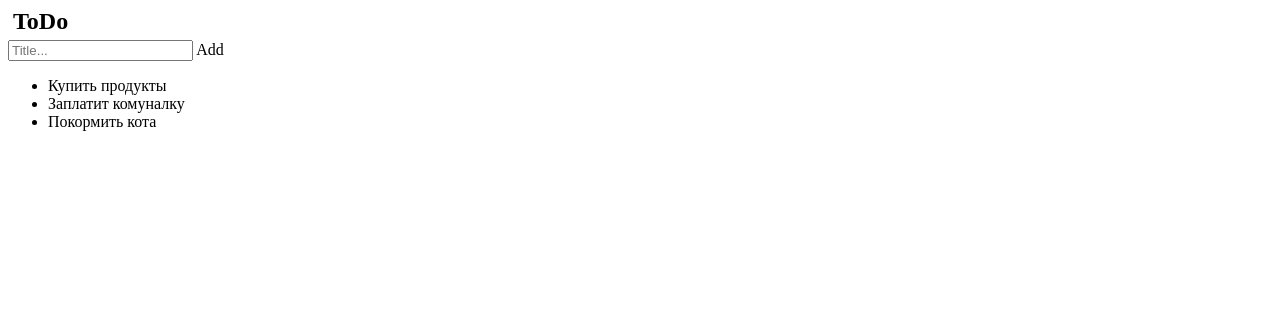
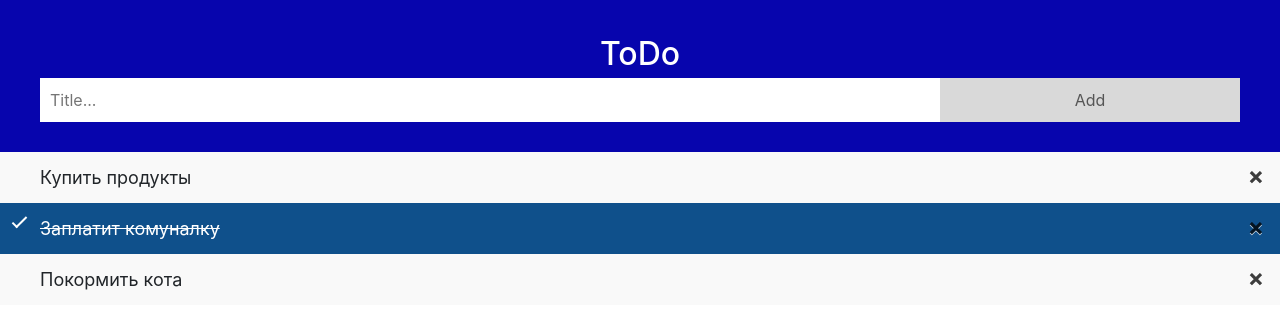
Before and after one commit to Eliendil/todo, a plain HTML site: page index.html in a window 1280 px wide. Drawn offline with Linux system fonts and the light colour scheme; the site is published under a folder, as on GitHub Pages, so addresses that start at the root find nothing.

Commit message:
Update index.html

```diff
--- a/index.html
+++ b/index.html
@@ -2,8 +2,8 @@
 <html>
 <head>
 <meta name="viewport" content="width=device-width, initial-scale=1">
-<link rel="stylesheet" href="/css/main.css">
-<link rel="stylesheet" href="/css/main.min.css">
+<link rel="stylesheet" href="css/main.css">
+<link rel="stylesheet" href="css/main.min.css">
 
 </head>
 <body>
@@ -28,8 +28,8 @@ list.addEventListener('click', function(ev) {
   }
 }, false);
 </script>
-<script src="/js/main.js"></script>
-<script src="/js/main.min.js"></script>
+<script src="js/main.js"></script>
+<script src="js/main.min.js"></script>
 
 </body>
 </html>
```
